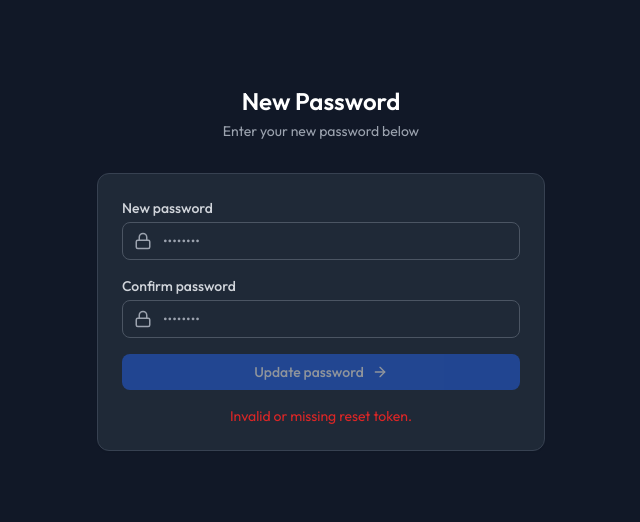
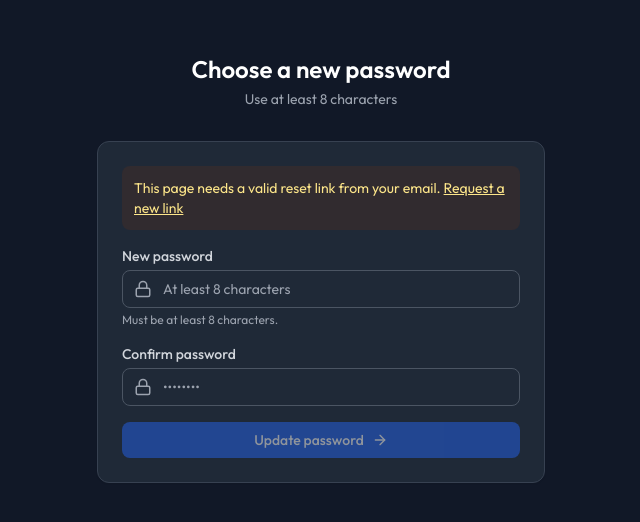
Before and after one commit to Anselm04/ai-marketing-agency, a React (Vite) app in the folder frontend/: page /reset-password in a window 1280 px wide. Shown: the part 132-654 px from the top of the page, without its empty margins (319-959 px from the left). Built offline with nearby package versions, Linux system fonts and the light colour scheme; no server answers; the HTML template or start-up script is replaced by a standard one.

Commit message:
fix: customer-friendly ResetPassword (≥8, clear errors, no token leak)

```diff
--- a/frontend/src/pages/ResetPassword.jsx
+++ b/frontend/src/pages/ResetPassword.jsx
@@ -2,6 +2,8 @@ import { useState } from 'react'
 import { Link, useSearchParams } from 'react-router-dom'
 import { Lock, ArrowRight, CheckCircle } from 'lucide-react'
 import api from '../services/api'
+
+const MIN_PASSWORD = 8
 
 export default function ResetPassword() {
   const [searchParams] = useSearchParams()
@@ -15,15 +17,25 @@ export default function ResetPassword() {
   const handleSubmit = async (e) => {
     e.preventDefault()
     setError('')
-    if (password !== confirm) return setError('Passwords do not match')
-    if (password.length < 6) return setError('Password must be at least 6 characters')
+    if (!token) {
+      return setError('This reset link is missing or incomplete. Request a new one from the forgot-password page.')
+    }
+    if (password !== confirm) return setError('Those passwords do not match. Try typing them again.')
+    if (password.length < MIN_PASSWORD) {
+      return setError(`Password must be at least ${MIN_PASSWORD} characters.`)
+    }
 
     setLoading(true)
     try {
       await api.post('/auth/reset-password', { token, password })
       setDone(true)
     } catch (err) {
-      setError(err.response?.data?.error || 'Reset failed')
+      const raw = err.response?.data?.error || ''
+      if (/invalid|expired/i.test(raw)) {
+        setError('This reset link is invalid or has expired. Request a new one — links only work once.')
+      } else {
+        setError(raw || 'We could not update your password. Please try again.')
+      }
     } finally {
       setLoading(false)
     }
@@ -33,8 +45,8 @@ export default function ResetPassword() {
     <div className="min-h-screen flex items-center justify-center bg-gray-50 dark:bg-gray-900 px-4">
       <div className="w-full max-w-md">
         <div className="text-center mb-8">
-          <h1 className="text-2xl font-bold text-gray-900 dark:text-white">New Password</h1>
-          <p className="text-sm text-gray-500 dark:text-gray-400 mt-1">Enter your new password below</p>
+          <h1 className="text-2xl font-bold text-gray-900 dark:text-white">Choose a new password</h1>
+          <p className="text-sm text-gray-500 dark:text-gray-400 mt-1">Use at least {MIN_PASSWORD} characters</p>
         </div>
 
         <div className="bg-white dark:bg-gray-800 rounded-xl border border-gray-200 dark:border-gray-700 p-6 shadow-sm">
@@ -42,12 +54,19 @@ export default function ResetPassword() {
             <div className="text-center space-y-4">
               <CheckCircle className="mx-auto text-green-500" size={48} />
               <h3 className="font-semibold text-gray-900 dark:text-white">Password updated</h3>
-              <Link to="/login" className="text-sm text-blue-600 hover:underline">Sign in with your new password</Link>
+              <p className="text-sm text-gray-500 dark:text-gray-400">You can sign in with your new password now.</p>
+              <Link to="/login" className="text-sm text-blue-600 hover:underline">Sign in</Link>
             </div>
           ) : (
             <form onSubmit={handleSubmit} className="space-y-4">
               {error && (
                 <div className="p-3 bg-red-50 dark:bg-red-900/20 text-red-600 dark:text-red-400 text-sm rounded-lg">{error}</div>
+              )}
+              {!token && (
+                <div className="p-3 bg-amber-50 dark:bg-amber-900/20 text-amber-800 dark:text-amber-200 text-sm rounded-lg">
+                  This page needs a valid reset link from your email.{' '}
+                  <Link to="/forgot-password" className="underline">Request a new link</Link>
+                </div>
               )}
               <div>
                 <label className="block text-sm font-medium text-gray-700 dark:text-gray-300 mb-1">New password</label>
@@ -56,13 +75,15 @@ export default function ResetPassword() {
                   <input
                     type="password"
                     required
-                    minLength={6}
+                    minLength={MIN_PASSWORD}
+                    autoComplete="new-password"
                     className="w-full pl-10 pr-3 py-2 border border-gray-300 dark:border-gray-600 rounded-lg text-sm bg-white dark:bg-gray-800 text-gray-900 dark:text-gray-100 focus:outline-none focus:ring-2 focus:ring-blue-500"
-                    placeholder="••••••••"
+                    placeholder="At least 8 characters"
                     value={password}
                     onChange={e => setPassword(e.target.value)}
                   />
                 </div>
+                <p className="mt-1 text-xs text-gray-500 dark:text-gray-400">Must be at least {MIN_PASSWORD} characters.</p>
               </div>
               <div>
                 <label className="block text-sm font-medium text-gray-700 dark:text-gray-300 mb-1">Confirm password</label>
@@ -71,7 +92,8 @@ export default function ResetPassword() {
                   <input
                     type="password"
                     required
-                    minLength={6}
+                    minLength={MIN_PASSWORD}
+                    autoComplete="new-password"
                     className="w-full pl-10 pr-3 py-2 border border-gray-300 dark:border-gray-600 rounded-lg text-sm bg-white dark:bg-gray-800 text-gray-900 dark:text-gray-100 focus:outline-none focus:ring-2 focus:ring-blue-500"
                     placeholder="••••••••"
                     value={confirm}
@@ -84,12 +106,9 @@ export default function ResetPassword() {
                 disabled={loading || !token}
                 className="w-full flex items-center justify-center gap-2 px-4 py-2 bg-blue-600 text-white rounded-lg text-sm font-medium hover:bg-blue-700 disabled:opacity-50 disabled:cursor-not-allowed transition-colors"
               >
-                {loading ? 'Updating...' : 'Update password'}
+                {loading ? 'Updating…' : 'Update password'}
                 <ArrowRight size={16} />
               </button>
-              {!token && (
-                <p className="text-sm text-red-600 text-center">Invalid or missing reset token.</p>
-              )}
             </form>
           )}
         </div>
```
